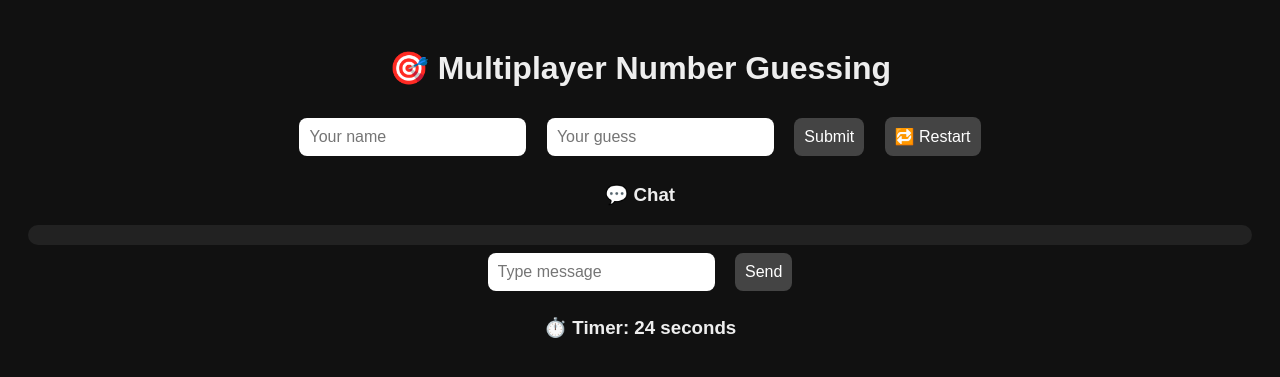
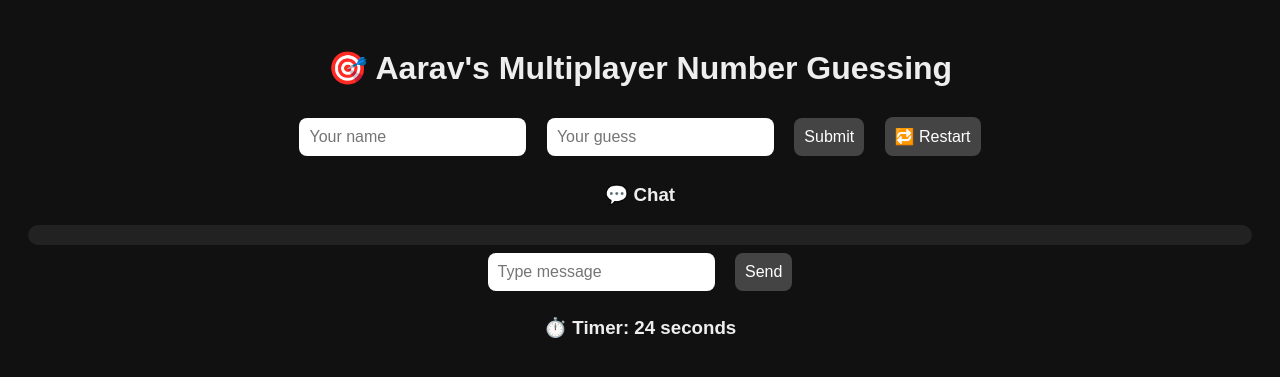
Before and after one commit to akop-cyber/number-guessing-game, a Flask app: page / in a window 1280 px wide. Shown: the top 377 px of the page. Run offline with Flask 3, Linux system fonts and the light colour scheme; some libraries are stand-ins or nearby versions.

Commit message:
Update index.html

```diff
--- a/templates/index.html
+++ b/templates/index.html
@@ -14,7 +14,7 @@
     </style>
 </head>
 <body>
-    <h1>🎯 Multiplayer Number Guessing</h1>
+    <h1>🎯 Aarav's Multiplayer Number Guessing</h1>
 
     <input type="text" id="name" placeholder="Your name" />
     <input type="number" id="guess" placeholder="Your guess" />
```
